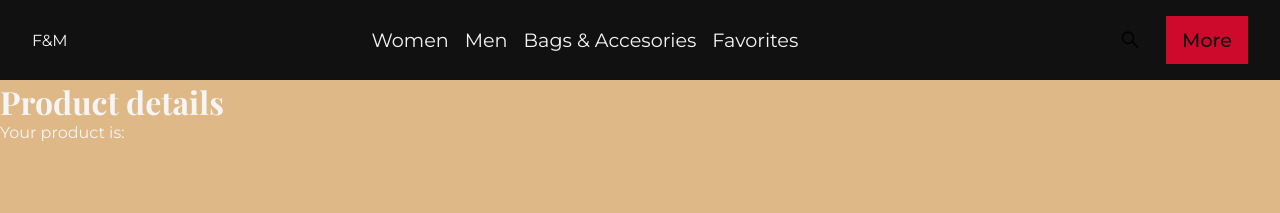
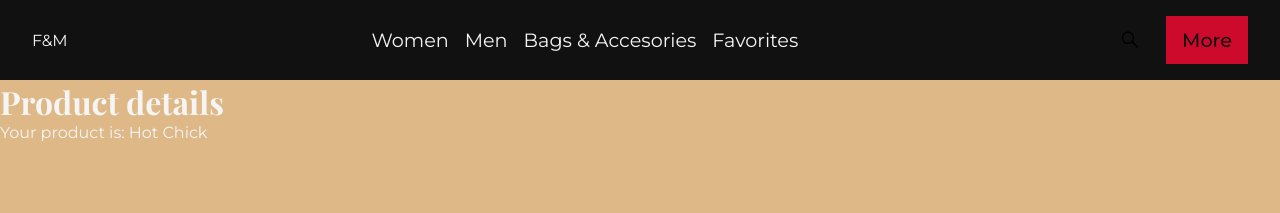
Before and after one commit to yusef-codes10/f-and-m, a Vue app: page /product/hot-chick-100 in a window 1280 px wide. Shown: the top 213 px of the page. Built offline with nearby package versions, Linux system fonts and the light colour scheme.

Commit message:
accessing the route params directly and finding the exact shoe by slug from the pinia store

```diff
--- a/src/views/ProductDetailsView.vue
+++ b/src/views/ProductDetailsView.vue
@@ -7,12 +7,22 @@ import { useRoute } from 'vue-router'
 
 const route = useRoute()
 console.log(route.params.slug)
+
+// importing the pinia store
+import { productsStore } from '@/stores/productStore'
+
+// we have to set the store
+const myStore = productsStore()
+console.log(myStore.shoes)
+
+const findTheProduct = () => myStore.shoes.find((shoe) => shoe.slug === route.params.slug)
+console.log(findTheProduct)
 </script>
 <template>
   <div class="details">
     <h1>Product details</h1>
     <!-- here we just access the url slug -->
-    <p>Your product is:</p>
+    <p>Your product is: {{ findTheProduct().title }}</p>
   </div>
 </template>
 <style scoped>
```
